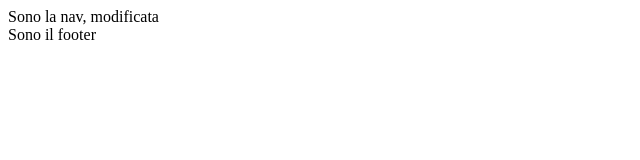
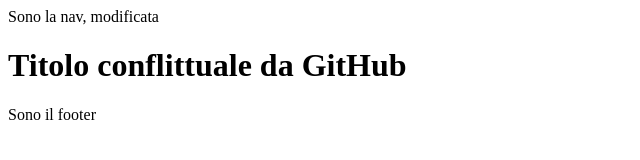
Before and after one commit to giuseppecantafio/git-prova, a plain HTML site: page index.html in a window 1280 px wide. Shown: the whole page, without its empty margins (0-640 px from the left). Drawn offline with Linux system fonts and the light colour scheme.

Commit message:
aggiunto maincontent conflittuale

```diff
--- a/index.html
+++ b/index.html
@@ -8,7 +8,9 @@
   </head>
   <body>
     <header>Sono la nav, modificata</header>
-    <main></main>
+    <main>
+      <h1>Titolo conflittuale da GitHub</h1>
+    </main>
     <footer>Sono il footer</footer>
   </body>
 </html>
```
